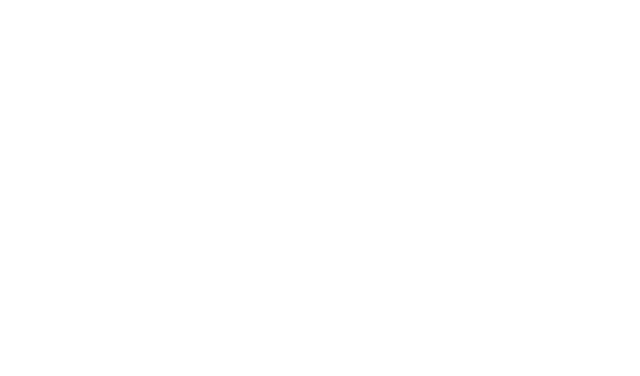
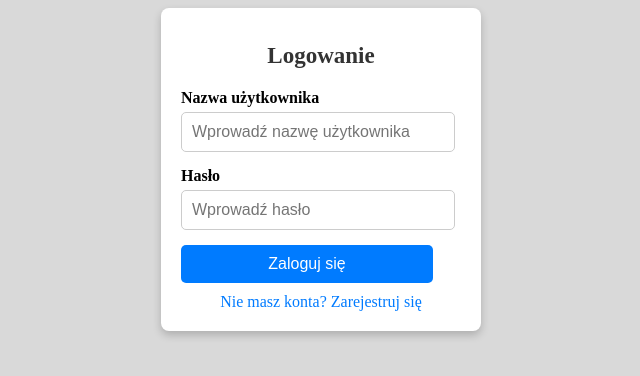
Before and after one commit to Michal638/Salon-fryzjerski, a plain HTML site: page logowanie.html in a window 1280 px wide. Shown: the whole page, without its empty margins (319-959 px from the left). Drawn offline with Linux system fonts and the light colour scheme.

Commit message:
dodalem logowanie

```diff
--- a/logowanie.html
+++ b/logowanie.html
@@ -0,0 +1,24 @@
+<!DOCTYPE html>
+<html lang="pl">
+<head>
+    <meta charset="UTF-8">
+    <link rel="stylesheet" href="style.css">
+    <meta name="viewport" content="width=device-width, initial-scale=1.0">
+    <title>Strona Logowania</title>
+</head>
+<body>
+    <div class="login-container">
+        <h1>Logowanie</h1>
+        <form action="/login" method="POST">
+            <label for="username">Nazwa użytkownika</label>
+            <input type="text" id="username" name="username" placeholder="Wprowadź nazwę użytkownika" required>
+
+            <label for="password">Hasło</label>
+            <input type="password" id="password" name="password" placeholder="Wprowadź hasło" required>
+
+            <button type="submit">Zaloguj się</button>
+        </form>
+        <a href="/register">Nie masz konta? Zarejestruj się</a>
+    </div>
+</body>
+</html>
--- a/style.css
+++ b/style.css
@@ -41,3 +41,57 @@ body {
     height: 80px;
     border: 1px black solid;
 }
+
+.login-container {
+    display: block;
+    margin-left: auto;
+    margin-right: auto;
+    background: #fff;
+    padding: 20px;
+    border-radius: 8px;
+    box-shadow: 0 4px 8px rgba(0, 0, 0, 0.2);
+    width: 280px;
+}
+.login-container h1 {
+    text-align: center;
+    margin-bottom: 20px;
+    font-size: 23px;
+    color: #333;
+}
+.login-container label {
+    font-weight: bold;
+    display: block;
+    margin-bottom: 5px;
+}
+.login-container input {
+    width: 90%;
+    padding: 10px;
+    margin-bottom: 15px;
+    border: 1px solid #ccc;
+    border-radius: 5px;
+    font-size: 16px;
+}
+.login-container button {
+    width: 90%;
+    padding: 10px;
+    background-color: #007bff;
+    border: none;
+    border-radius: 5px;
+    color: #fff;
+    font-size: 16px;
+    cursor: pointer;
+     position: center;
+}
+.login-container button:hover {
+    background-color: #0056b3;
+}
+.login-container a {
+    display: block;
+    text-align: center;
+    margin-top: 10px;
+    color: #007bff;
+    text-decoration: none;
+}
+.login-container a:hover {
+    text-decoration: underline;
+}
```
